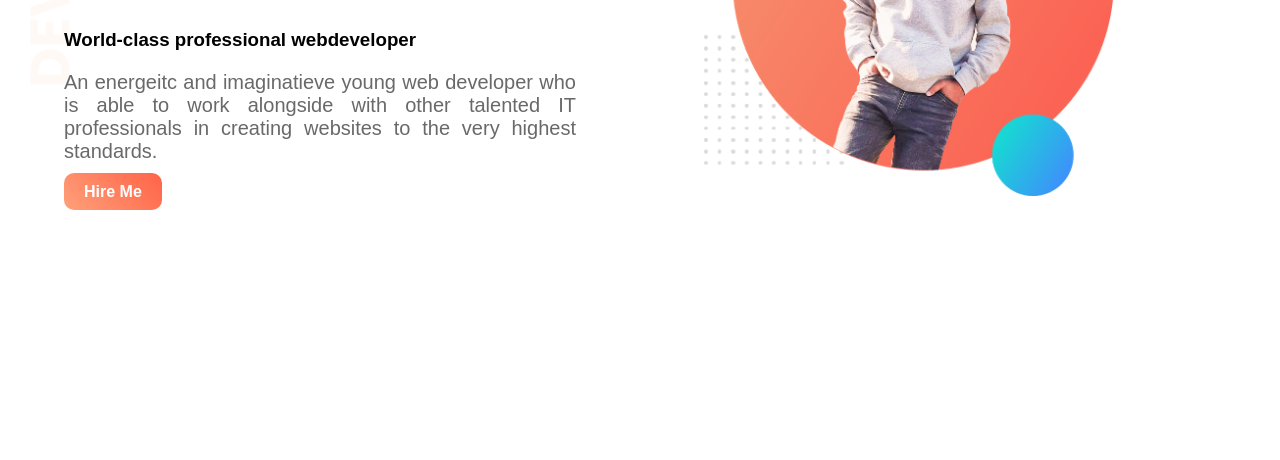
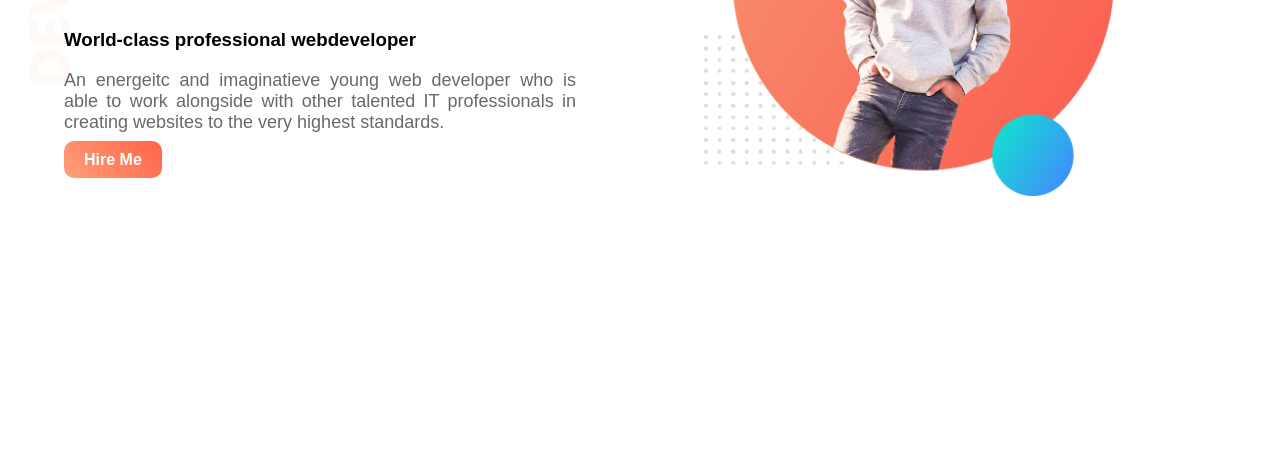
Before and after one commit to manamahmed/web-portfolio, a plain HTML site: page index.html in a window 1280 px wide. Shown: the part 275-735 px from the top of the page. Drawn offline with Linux system fonts and the light colour scheme.

Commit message:
my first web

```diff
--- a/style.css
+++ b/style.css
@@ -29,7 +29,9 @@ p{
     color: dimgrey;
     font-size: 20px;
     text-align: justify;
-  text-justify: inter-word;
+    text-justify: inter-word;
+    font-weight: 200px;
+    font-size: 18px;
 }
 .link-button{
 
```
